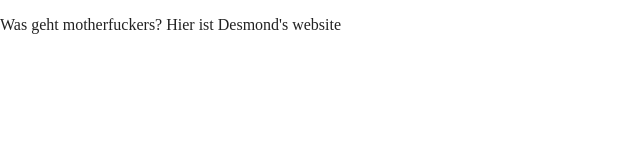
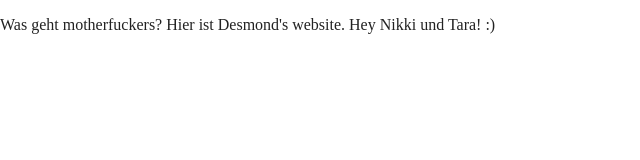
Before and after one commit to desbast/desbast.github.io, a website built with Parcel: page index.html in a window 1280 px wide. Shown: the whole page, without its empty margins (0-640 px from the left). Built offline with nearby package versions, Linux system fonts and the light colour scheme.

Commit message:
Second Update
Test Message

```diff
--- a/index.html
+++ b/index.html
@@ -25,7 +25,7 @@
 <body>
 
   <!-- Add your site or application content here -->
-  <p>Was geht motherfuckers? Hier ist Desmond's website</p>
+  <p>Was geht motherfuckers? Hier ist Desmond's website. Hey Nikki und Tara! :)</p>
   <script src="js/vendor/modernizr-3.11.2.min.js"></script>
   <script src="js/plugins.js"></script>
   <script src="js/main.js"></script>
```
